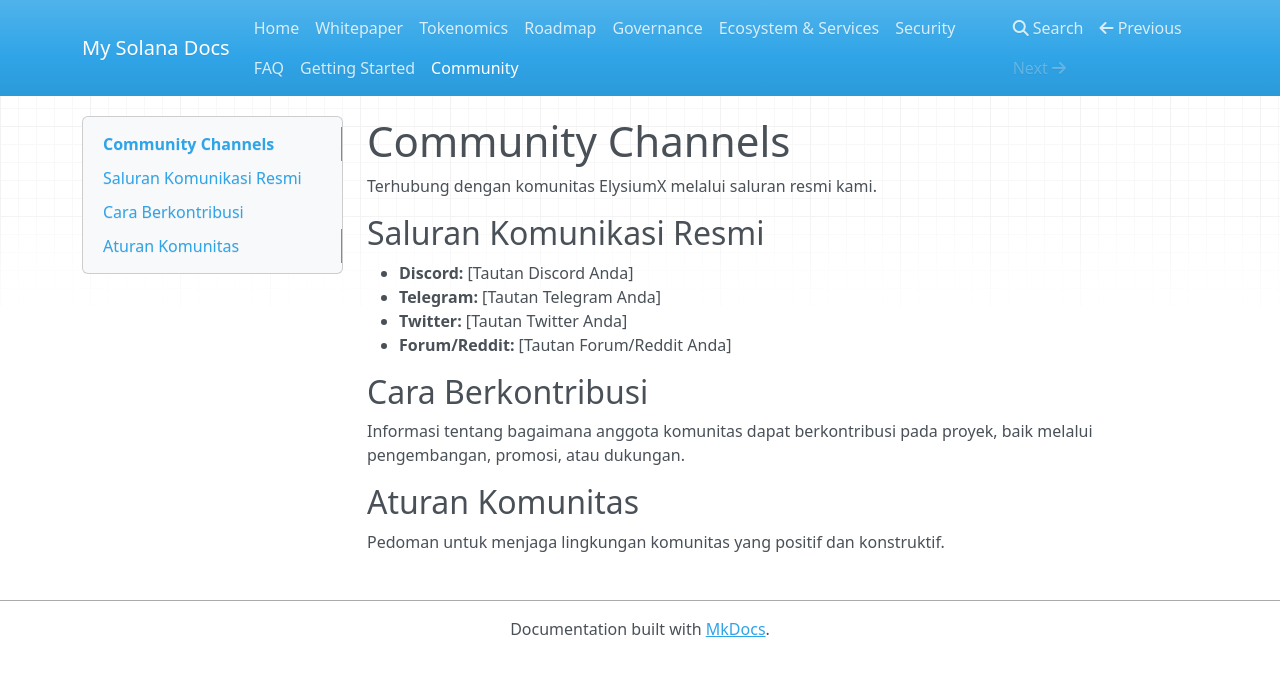
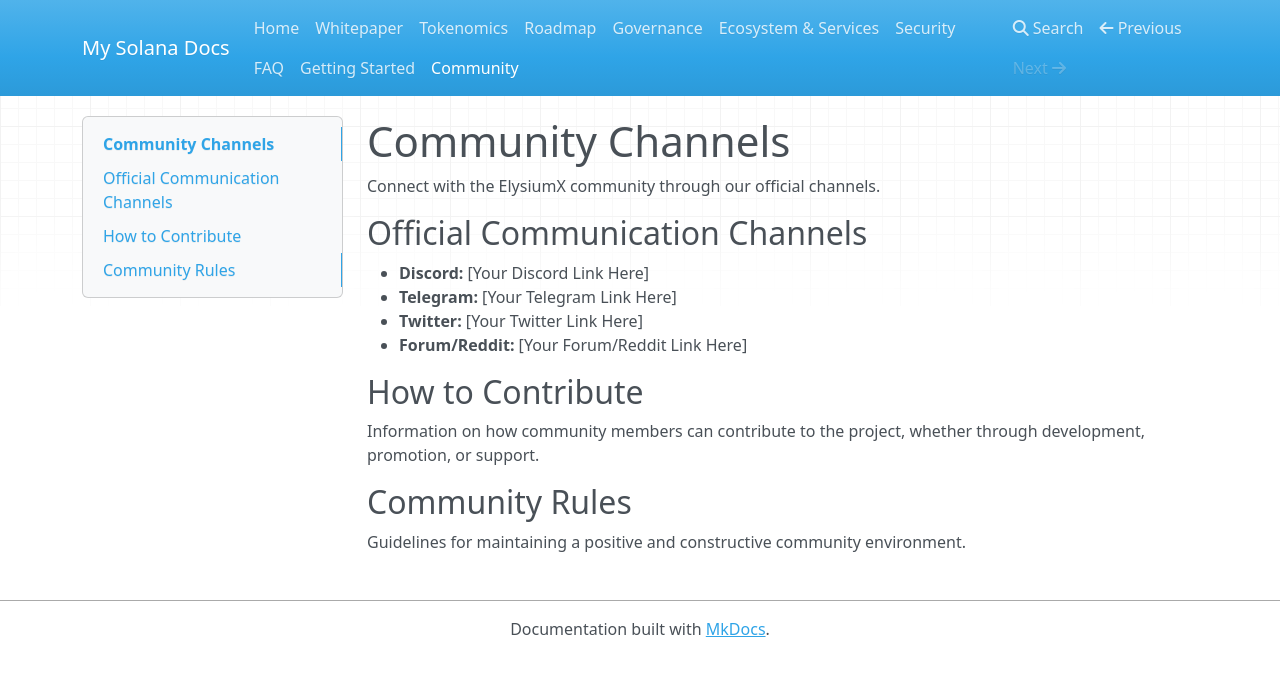
Before and after one commit to elysiumx-io/elysiumx-docs, an MkDocs documentation site: the page built from docs/community-channels.md, in a window 1280 px wide. Shown: the top 676 px of the page. Built offline with MkDocs 1.6.1, drawn with Linux system fonts in a browser that asks for light colours; nearby versions of some CDN libraries.

Commit message:
Translate community-channels.md to English

```diff
--- a/docs/community-channels.md
+++ b/docs/community-channels.md
@@ -1,15 +1,15 @@
 # Community Channels
 
-Terhubung dengan komunitas ElysiumX melalui saluran resmi kami.
+Connect with the ElysiumX community through our official channels.
 
-## Saluran Komunikasi Resmi
-- **Discord:** [Tautan Discord Anda]
-- **Telegram:** [Tautan Telegram Anda]
-- **Twitter:** [Tautan Twitter Anda]
-- **Forum/Reddit:** [Tautan Forum/Reddit Anda]
+## Official Communication Channels
+- **Discord:** [Your Discord Link Here]
+- **Telegram:** [Your Telegram Link Here]
+- **Twitter:** [Your Twitter Link Here]
+- **Forum/Reddit:** [Your Forum/Reddit Link Here]
 
-## Cara Berkontribusi
-Informasi tentang bagaimana anggota komunitas dapat berkontribusi pada proyek, baik melalui pengembangan, promosi, atau dukungan.
+## How to Contribute
+Information on how community members can contribute to the project, whether through development, promotion, or support.
 
-## Aturan Komunitas
-Pedoman untuk menjaga lingkungan komunitas yang positif dan konstruktif.
+## Community Rules
+Guidelines for maintaining a positive and constructive community environment.
```
